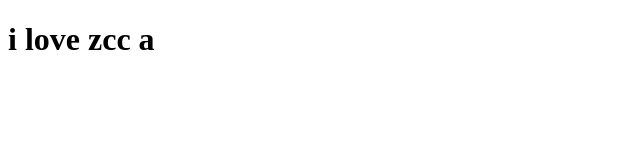
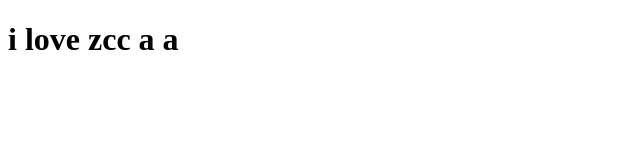
Before and after one commit to zdg-zcc/zdg-zcc, a plain HTML site: page index.html in a window 1280 px wide. Shown: the full height of the page, 0-640 px from the left. Drawn offline with Linux system fonts and the light colour scheme.

Commit message:
A第三次提交

```diff
--- a/index.html
+++ b/index.html
@@ -9,7 +9,7 @@
 </head>
 
 <body>
-    <h1>i love zcc a</h1>
+    <h1>i love zcc a a</h1>
 </body>
 
 </html>
```
